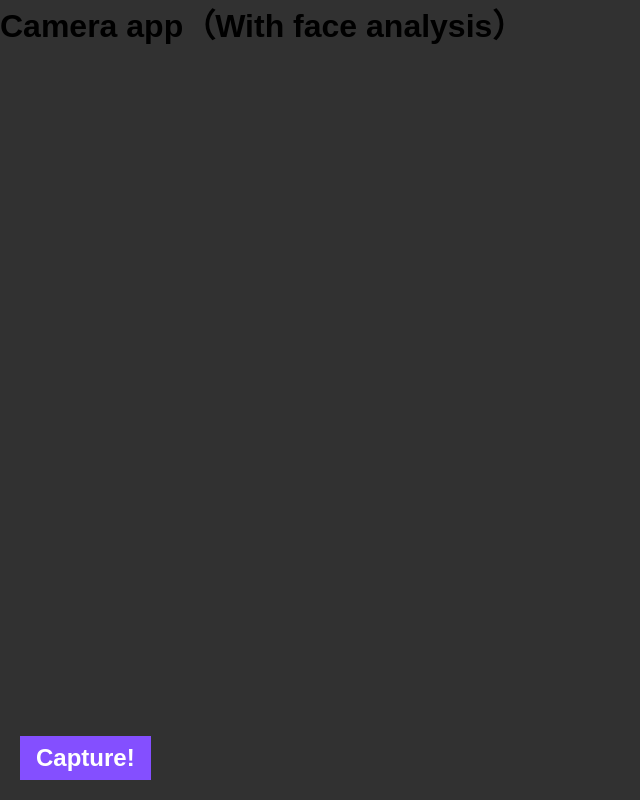
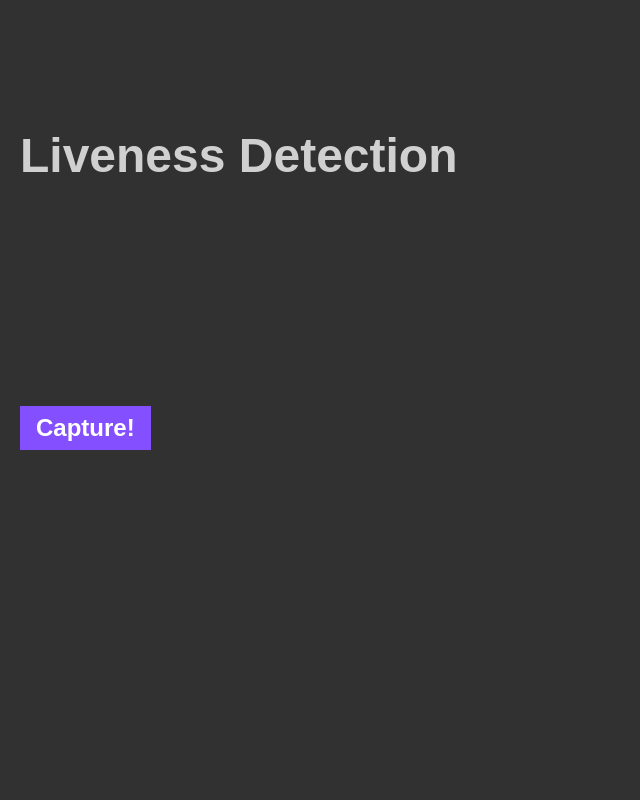
Before and after one commit to 0riv3r/liveness-detection, a React (Create React App) app in the folder react_client/: page / in a window 1280 px wide. Shown: the whole page, without its empty margins (0-640 px from the left). Built offline with nearby package versions, Linux system fonts and the light colour scheme; no server answers.

Commit message:
removed the still pic and fixed css

```diff
--- a/react_client/src/App.js
+++ b/react_client/src/App.js
@@ -87,8 +87,8 @@ const App = () => {
 
   return (
     <div className="App">
-      <header>
-        <h1>Camera app（With face analysis）</h1>
+      <header className="header">
+        <h1>Liveness Detection</h1>
       </header>
       {(
       <>
@@ -118,9 +118,9 @@ const App = () => {
             </button>
             <button onClick={() => rekognizeHandler()}>Analyze</button>
           </div>
-          <div>
+          {/* <div>
             <img src={url} alt="Screenshot" />
-          </div>
+          </div> */}
           {typeof rekognizeResult !== "undefined" && (
             <div className="rekognizeResult">
               <div>{"Confidence: " + getConfidence(rekognizeResult)}</div>
--- a/react_client/src/index.css
+++ b/react_client/src/index.css
@@ -11,29 +11,9 @@
    background-color: #313131;
  }
 
- .camera {
-   position: relative;
- }
-
- .result {
-   position: fixed;
-   top: 0;
-   left: 100%;
-   width: 100%;
-   height: 100%;
-   display: flex;
-   align-items: center;
-   background-color: rgba(0, 0, 0, 0.9);
-   transition: 0.4s;
- }
-
- .result.hasPhoto {
-   left: 0;
- }
-
  button {
    position: absolute;
-   bottom: 20px;
+   bottom: 350px;
    left: 20px;
 
    appearance: none;
@@ -60,11 +40,20 @@
    height: auto;
  }
 
+ header {
+  padding-top: 10%;
+  padding: 50;
+  color: #D0D0D0;
+  font-size: 24px;
+  padding-left: 20px;
+ }
+
  .webcam {
   position: "absolute";
   top: "0px";
   left: "0px";
   visibility: "hidden";
+  padding-left: 20px;
 }
 
  .rekognizeResult {
@@ -72,4 +61,10 @@
   width: "100%";
   flex-direction: "row";
   justify-content: "flex-start";
+  color: #D0D0D0;
+  font-size: 16px;
+  line-height: 1.8;
+  padding-left: 20px;
+  position: absolute;
+  bottom: 200px;
 }
```
Also changed, not shown: 1 other file (tests, documents, lock files or other folders).
